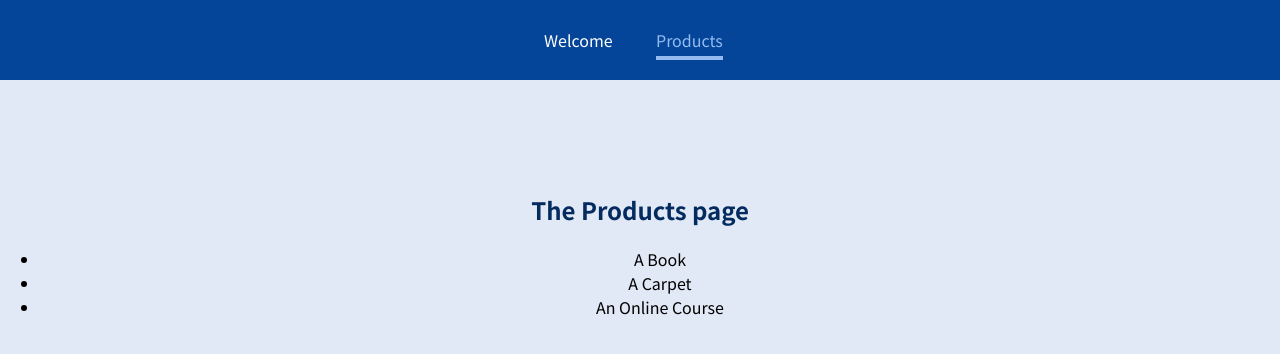
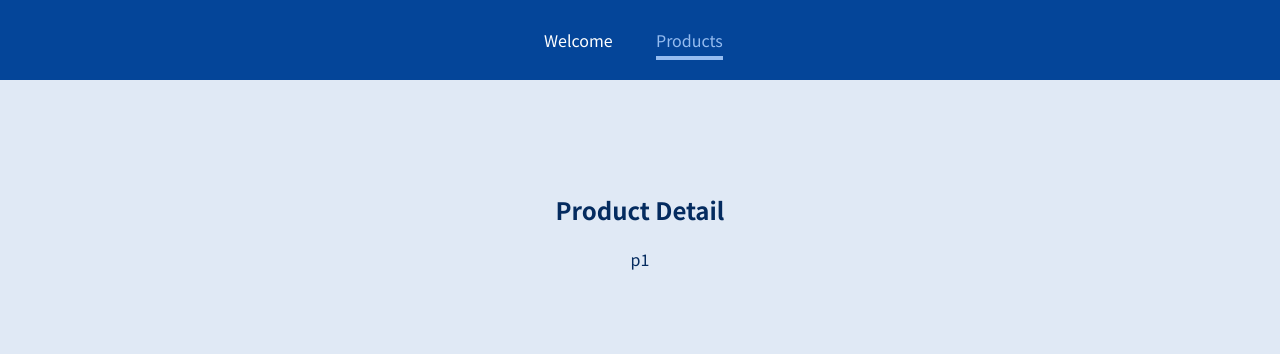
Before and after one commit to anuzza/ProductFinder, a JavaScript app: page /products/p1 in a window 1280 px wide. Shown: the top 354 px of the page. Built offline with nearby package versions, Linux system fonts and the light colour scheme.

Commit message:
used 'switch' and 'exact'

```diff
--- a/src/App.js
+++ b/src/App.js
@@ -1,4 +1,4 @@
-import {Route} from 'react-router-dom';
+import {Route, Switch} from 'react-router-dom';
 import Welcome from './pages/Welcome';
 import Products from './pages/Products';
 import MainHeader from './components/MainHeader';
@@ -9,15 +9,17 @@
     <div>
       <MainHeader/>
       <main>
+        <Switch>
           <Route path = "/welcome">
             <Welcome/>
           </Route>
-        <Route path = '/products'>
+          <Route path = '/products' exact>
             <Products/>
           </Route>
-        <Route path = '/product-detail/:productId'>
+          <Route path = '/products/:productId'>
             <ProductDetail/>
           </Route>
+        </Switch>
 
       </main>
 
--- a/src/pages/ProductDetail.js
+++ b/src/pages/ProductDetail.js
@@ -1,7 +1,12 @@
+import { useParams } from "react-router-dom";
+
 const ProductDetail =()=>{
+    const params = useParams();
+    console.log(params.productId);
     return (
         <section>
             <h1>Product Detail</h1>
+            <p>{params.productId}</p>
         </section>
     )
 
--- a/src/pages/Products.js
+++ b/src/pages/Products.js
@@ -1,11 +1,12 @@
+import { Link } from "react-router-dom";
 const Products =()=>{
     return (
     <section>
         <h1>The Products page</h1>
         <ul>
-            <li>A Book</li>
-            <li>A Carpet</li>
-            <li>An Online Course</li>
+            <li><Link to = '/products/p1'>A Book</Link></li>
+            <li><Link to = '/products/p2'>A Carpet</Link></li>
+            <li><Link to = '/products/p3'>An Online Course</Link></li>
         </ul>
     </section>
 
```
Lines whose indentation alone changed are shown as unchanged.
